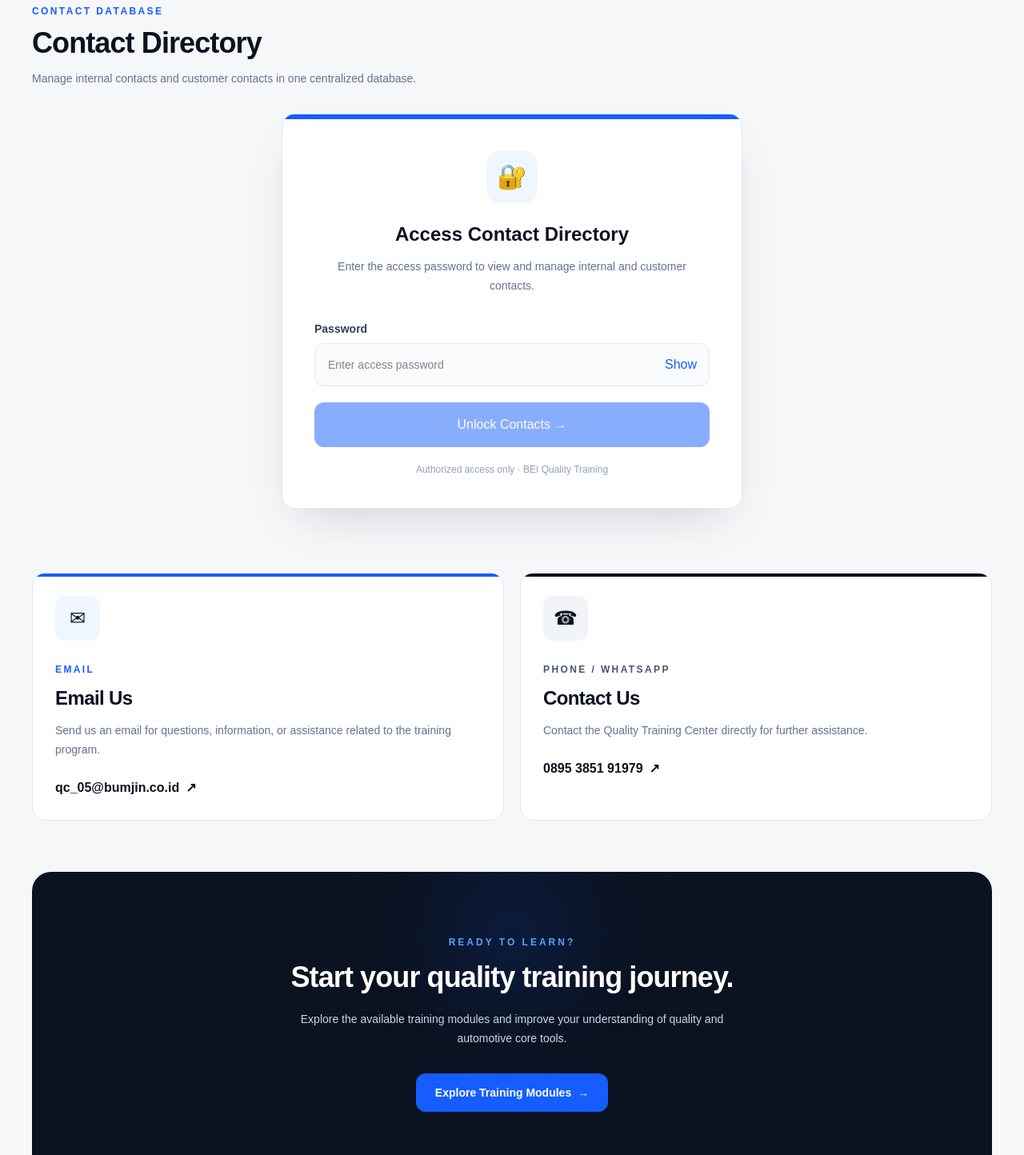
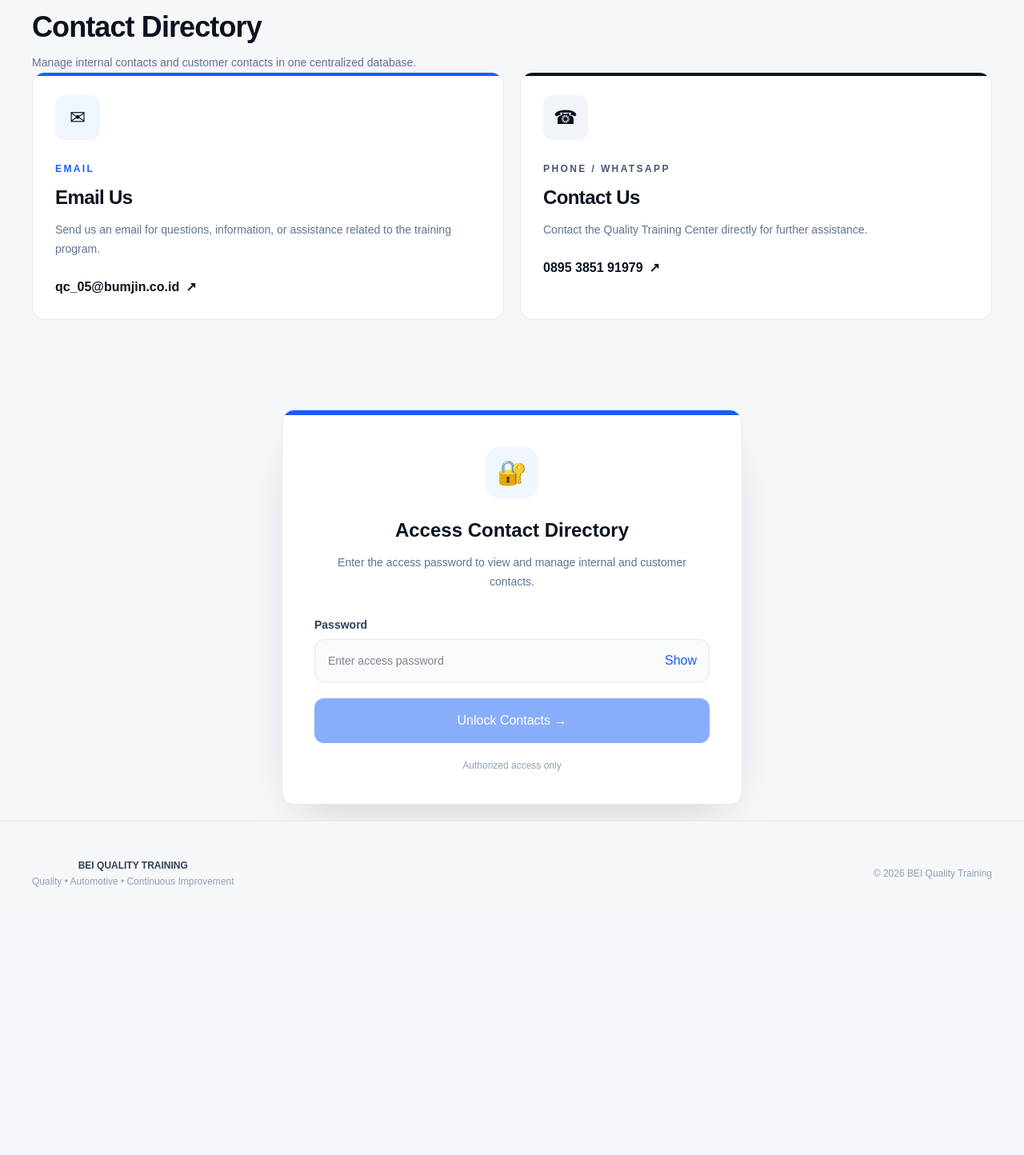
Before and after one commit to robysunjaya20/bei-quality-training, a Next.js app: page /contact in a window 1280 px wide. Shown: the part 626-2070 px from the top of the page at 80% size. After the commit the page ends 1768 px from the top, so only its background shows below. Built offline with nearby package versions, Linux system fonts and the light colour scheme.

Commit message:
add tools

```diff
--- a/src/app/contact/page.tsx
+++ b/src/app/contact/page.tsx
@@ -694,11 +694,8 @@ export default function ContactPage() {
         </div>
       </section>
 
-      <section className="mx-auto max-w-[1400px] px-6 py-16 lg:px-10 lg:py-20">
-
-        <div className="mb-8 flex flex-col justify-between gap-4 sm:flex-row sm:items-end">
-
-          <div>
+      <section className="mx-auto max-w-[1400px] px-6 pb-16 lg:px-10 lg:py-15">
+        <div>
             <p className="text-xs font-black tracking-[0.2em] text-blue-600">
               CONTACT DATABASE
             </p>
@@ -712,6 +709,83 @@ export default function ContactPage() {
               centralized database.
             </p>
           </div>
+
+        <div data-card-group className="grid grid-cols-2 gap-3 sm:gap-5">
+
+          <div
+            data-card
+            className="group relative min-w-0 overflow-hidden rounded-2xl border border-slate-200 bg-white p-3 transition duration-300 hover:-translate-y-1 hover:border-slate-300 hover:shadow-[0_25px_60px_-25px_rgba(15,23,42,0.3)] sm:p-7"
+          >
+
+            <div className="absolute left-0 top-0 h-1 w-full bg-blue-600" />
+
+            <div className="flex h-10 w-10 items-center justify-center rounded-xl bg-blue-50 text-xl sm:h-14 sm:w-14 sm:text-2xl">
+              ✉
+            </div>
+
+            <p className="mt-4 text-[9px] font-bold tracking-[0.12em] text-blue-600 sm:mt-7 sm:text-xs sm:tracking-[0.2em]">
+              EMAIL
+            </p>
+
+            <h2 className="mt-2 text-base font-black tracking-tight sm:mt-3 sm:text-2xl">
+              Email Us
+            </h2>
+
+            <p className="mt-2 text-xs leading-5 text-slate-500 sm:mt-3 sm:text-sm sm:leading-6">
+              Send us an email for questions, information, or
+              assistance related to the training program.
+            </p>
+
+            <a
+              href="mailto:qc_05@bumjin.co.id"
+              className="mt-4 inline-flex max-w-full items-center gap-1 break-all text-xs font-bold text-[#0b1220] transition hover:text-blue-600 sm:mt-6 sm:gap-2 sm:text-base"
+            >
+              qc_05@bumjin.co.id
+              <span>↗</span>
+            </a>
+
+          </div>
+
+          <div data-card
+            className="group relative min-w-0 overflow-hidden rounded-2xl border border-slate-200 bg-white p-3 transition duration-300 hover:-translate-y-1 hover:border-slate-300 hover:shadow-[0_25px_60px_-25px_rgba(15,23,42,0.3)] sm:p-7"
+          >
+
+            <div className="absolute left-0 top-0 h-1 w-full bg-[#0b1220]" />
+
+            <div className="flex h-10 w-10 items-center justify-center rounded-xl bg-slate-100 text-xl sm:h-14 sm:w-14 sm:text-2xl">
+              ☎
+            </div>
+
+            <p className="mt-4 text-[9px] font-bold tracking-[0.12em] text-slate-600 sm:mt-7 sm:text-xs sm:tracking-[0.2em]">
+              PHONE / WHATSAPP
+            </p>
+
+            <h2 className="mt-2 text-base font-black tracking-tight sm:mt-3 sm:text-2xl">
+              Contact Us
+            </h2>
+
+            <p className="mt-2 text-xs leading-5 text-slate-500 sm:mt-3 sm:text-sm sm:leading-6">
+              Contact the Quality Training Center directly for
+              further assistance.
+            </p>
+
+            <a
+              href="tel:0895385191979"
+              className="mt-4 inline-flex items-center gap-1 text-xs font-bold text-[#0b1220] transition hover:text-blue-600 sm:mt-6 sm:gap-2 sm:text-base"
+            >
+              0895 3851 91979
+              <span>↗</span>
+            </a>
+
+          </div>
+
+        </div>
+      </section>
+
+
+      <section className="mx-auto max-w-[1400px] px-6 py-10 lg:px-10 lg:py-5">
+
+        <div className="mb-8 flex flex-col justify-between gap-4 sm:flex-row sm:items-end">
 
           {token && (
             <button
@@ -805,7 +879,7 @@ export default function ContactPage() {
               </form>
 
               <p className="mt-5 text-center text-xs text-slate-400">
-                Authorized access only · BEI Quality Training
+                Authorized access only
               </p>
 
             </div>
@@ -1067,130 +1141,6 @@ export default function ContactPage() {
         </div>
       )}
 
-      <section className="mx-auto max-w-[1400px] px-6 pb-16 lg:px-10">
-
-        <div data-card-group className="grid grid-cols-2 gap-3 sm:gap-5">
-
-          <div
-            data-card
-            className="group relative min-w-0 overflow-hidden rounded-2xl border border-slate-200 bg-white p-3 transition duration-300 hover:-translate-y-1 hover:border-slate-300 hover:shadow-[0_25px_60px_-25px_rgba(15,23,42,0.3)] sm:p-7"
-          >
-
-            <div className="absolute left-0 top-0 h-1 w-full bg-blue-600" />
-
-            <div className="flex h-10 w-10 items-center justify-center rounded-xl bg-blue-50 text-xl sm:h-14 sm:w-14 sm:text-2xl">
-              ✉
-            </div>
-
-            <p className="mt-4 text-[9px] font-bold tracking-[0.12em] text-blue-600 sm:mt-7 sm:text-xs sm:tracking-[0.2em]">
-              EMAIL
-            </p>
-
-            <h2 className="mt-2 text-base font-black tracking-tight sm:mt-3 sm:text-2xl">
-              Email Us
-            </h2>
-
-            <p className="mt-2 text-xs leading-5 text-slate-500 sm:mt-3 sm:text-sm sm:leading-6">
-              Send us an email for questions, information, or
-              assistance related to the training program.
-            </p>
-
-            <a
-              href="mailto:qc_05@bumjin.co.id"
-              className="mt-4 inline-flex max-w-full items-center gap-1 break-all text-xs font-bold text-[#0b1220] transition hover:text-blue-600 sm:mt-6 sm:gap-2 sm:text-base"
-            >
-              qc_05@bumjin.co.id
-              <span>↗</span>
-            </a>
-
-          </div>
-
-          <div
-            data-card
-            className="group relative min-w-0 overflow-hidden rounded-2xl border border-slate-200 bg-white p-3 transition duration-300 hover:-translate-y-1 hover:border-slate-300 hover:shadow-[0_25px_60px_-25px_rgba(15,23,42,0.3)] sm:p-7"
-          >
-
-            <div className="absolute left-0 top-0 h-1 w-full bg-[#0b1220]" />
-
-            <div className="flex h-10 w-10 items-center justify-center rounded-xl bg-slate-100 text-xl sm:h-14 sm:w-14 sm:text-2xl">
-              ☎
-            </div>
-
-            <p className="mt-4 text-[9px] font-bold tracking-[0.12em] text-slate-600 sm:mt-7 sm:text-xs sm:tracking-[0.2em]">
-              PHONE / WHATSAPP
-            </p>
-
-            <h2 className="mt-2 text-base font-black tracking-tight sm:mt-3 sm:text-2xl">
-              Contact Us
-            </h2>
-
-            <p className="mt-2 text-xs leading-5 text-slate-500 sm:mt-3 sm:text-sm sm:leading-6">
-              Contact the Quality Training Center directly for
-              further assistance.
-            </p>
-
-            <a
-              href="tel:0895385191979"
-              className="mt-4 inline-flex items-center gap-1 text-xs font-bold text-[#0b1220] transition hover:text-blue-600 sm:mt-6 sm:gap-2 sm:text-base"
-            >
-              0895 3851 91979
-              <span>↗</span>
-            </a>
-
-          </div>
-
-        </div>
-      </section>
-
-      <section className="mx-auto max-w-[1400px] px-6 pb-16 lg:px-10 lg:pb-20">
-
-        <div
-          data-cta
-          className="overflow-hidden rounded-3xl bg-[#0b1220]"
-        >
-
-          <div className="relative px-8 py-14 text-center sm:px-12 lg:py-20">
-
-            <div className="pointer-events-none absolute left-1/2 top-0 h-40 w-40 -translate-x-1/2 rounded-full bg-blue-600/20 blur-3xl" />
-
-            <div className="relative">
-
-              <p
-                data-cta-item
-                className="text-xs font-bold tracking-[0.25em] text-blue-400"
-              >
-                READY TO LEARN?
-              </p>
-
-              <h2
-                data-cta-item
-                className="mx-auto mt-4 max-w-2xl text-3xl font-black tracking-tight text-white sm:text-4xl"
-              >
-                Start your quality training journey.
-              </h2>
-
-              <p
-                data-cta-item
-                className="mx-auto mt-5 max-w-xl text-sm leading-6 text-slate-300"
-              >
-                Explore the available training modules and improve
-                your understanding of quality and automotive core tools.
-              </p>
-
-              <Link
-                data-cta-item
-                href="/modules"
-                className="mt-8 inline-flex items-center rounded-xl bg-blue-600 px-6 py-3.5 text-sm font-bold text-white transition hover:bg-blue-700"
-              >
-                Explore Training Modules
-                <span className="ml-2">→</span>
-              </Link>
-
-            </div>
-          </div>
-        </div>
-      </section>
-
       <footer className="border-t border-slate-200 bg-[#f6f7f9]">
 
         <div className="mx-auto flex max-w-[1400px] flex-col gap-4 px-6 py-8 text-xs text-slate-400 sm:flex-row sm:items-center sm:justify-between lg:px-10">
--- a/src/app/erp-to-gsheet/page.tsx
+++ b/src/app/erp-to-gsheet/page.tsx
@@ -917,8 +917,7 @@ export default function Home() {
                 )}
 
                 <footer>
-                    Excel Converter <span>•</span> BEI Quality Tools
-                    <span>•</span> by Roby S
+                    Excel Converter by Roby S
                 </footer>
             </main>
         </>
```
Also changed, not shown: src/app/modules/page.tsx (+31 -58 lines).
